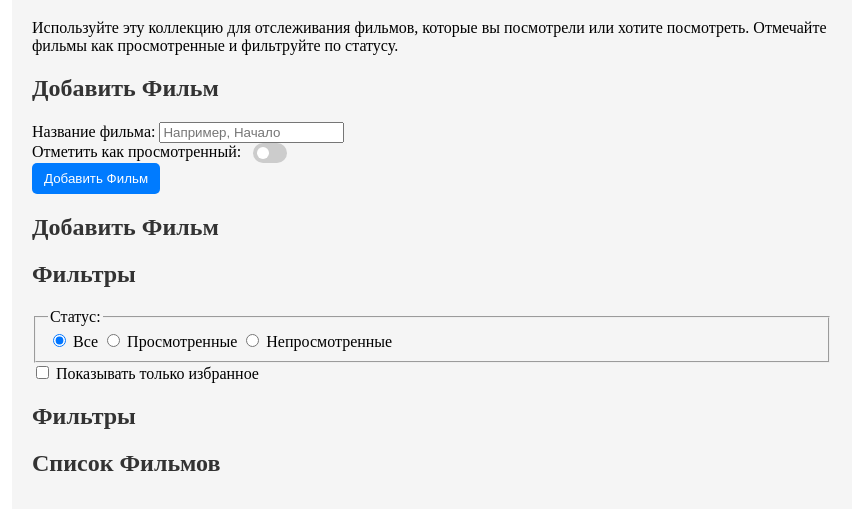
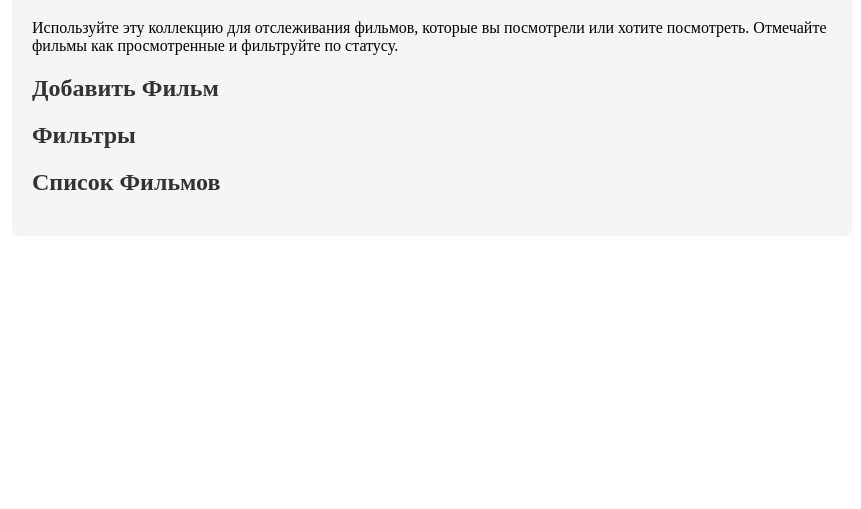
Before and after one commit to mrWalter1/control-lab, a plain HTML site: page control-lab-1/index.html in a window 1280 px wide. Shown: the part 101-610 px from the top of the page, without its empty margins (208-1069 px from the left). Drawn offline with Linux system fonts and the light colour scheme.

Commit message:
Add files via upload

```diff
--- a/control-lab-1/index.html
+++ b/control-lab-1/index.html
@@ -9,49 +9,24 @@
 <body>
   <div class="container">
     <h1>Коллекция Фильмов</h1>
-
     <section>
-            <p>Используйте эту коллекцию для отслеживания фильмов, которые вы посмотрели или хотите посмотреть. Отмечайте фильмы как просмотренные и фильтруйте по статусу.</p>
+      <p>
+        Используйте эту коллекцию для отслеживания фильмов,
+        которые вы посмотрели или хотите посмотреть.
+        Отмечайте фильмы как просмотренные и фильтруйте по статусу.
+      </p>
     </section>
 
-        <div class="movie-form">
-            <h2>Добавить Фильм</h2>
-            <form id="movie-form">
-                <label for="movie-title">Название фильма:</label>
-                <input type="text" id="movie-title" placeholder="Например, Начало" required />
-
-                <div class="watched-toggle">
-                    <label for="movie-status">Отметить как просмотренный:</label>
-                    <label class="switch">
-                        <input type="checkbox" id="movie-status">
-                        <span class="slider"></span>
-                    </label>
-                </div>
-
-                <button type="submit">Добавить Фильм</button>
-            </form>
-        </div>
-
-        <div class="movie-filter">
-            <h2>Фильтры</h2>
-
-            <fieldset>
-                <legend>Статус:</legend>
-                <label><input type="radio" name="status-filter" value="all" checked /> Все</label>
-                <label><input type="radio" name="status-filter" value="watched" /> Просмотренные</label>
-                <label><input type="radio" name="status-filter" value="unwatched" /> Непросмотренные</label>
-            </fieldset>
-
-            <label><input type="checkbox" id="favorite-filter" /> Показывать только избранное</label>
-        </div>
+    <div class="movie-form"></div>
+    <div class="movie-filter"></div>
 
     <div class="movie-list">
       <h2>Список Фильмов</h2>
-            <div id="movie-list" class="card-container">
-
+      <div id="movie-list" class="card-container"></div>
     </div>
   </div>
-    </div>
+
+  <!-- Модульный скрипт, точка входа -->
   <script type="module" src="movies.js"></script>
 </body>
 </html>
```
Lines whose indentation alone changed are shown as unchanged.
